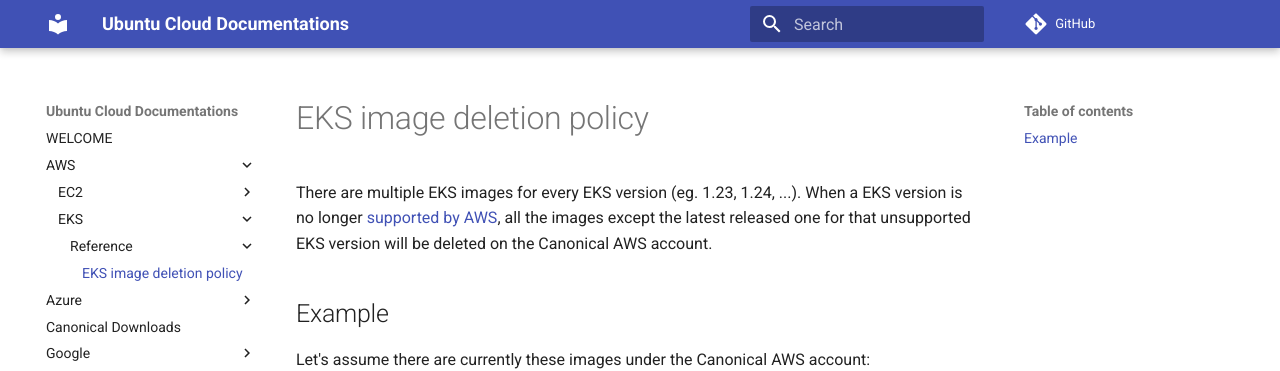
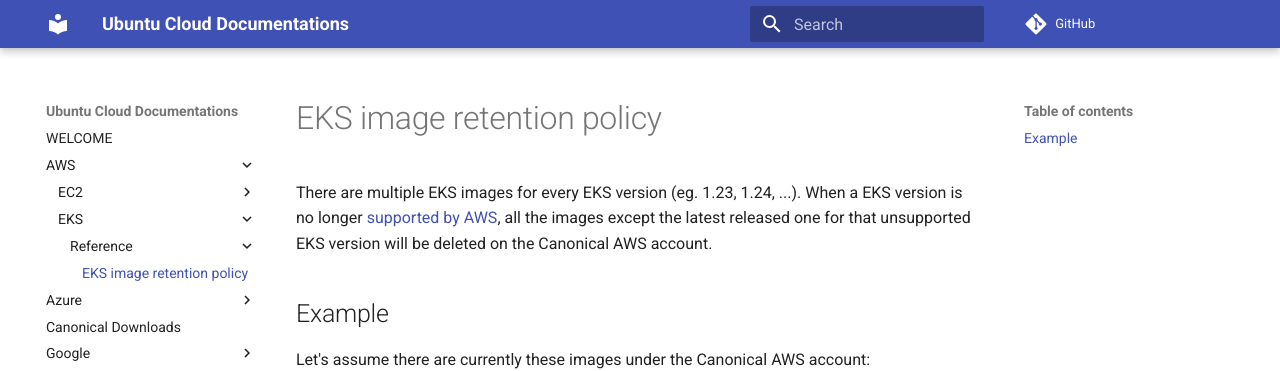
Before and after one commit to canonical/ubuntu-cloud-docs, an MkDocs documentation site: the page built from docs/AWS/EKS/reference/retention-policy.md, in a window 1280 px wide. Shown: the top 371 px of the page. Built offline with MkDocs 1.6.1 and Material for MkDocs 9.7.7, drawn with Linux system fonts in a browser that asks for light colours; comment, search, counter and statistics services are not loaded.

Commit message:
refactor(eks): rename deletion policy to retention policy
That's a more common name.

```diff
--- a/docs/AWS/EKS/reference/deletion-policy.md
+++ b/docs/AWS/EKS/reference/retention-policy.md
@@ -1,4 +1,4 @@
-# EKS image deletion policy
+# EKS image retention policy
 
 There are multiple EKS images for every EKS version (eg. 1.23, 1.24, ...). When a EKS version
 is no longer [supported by AWS](https://docs.aws.amazon.com/eks/latest/userguide/kubernetes-versions.html),
```
